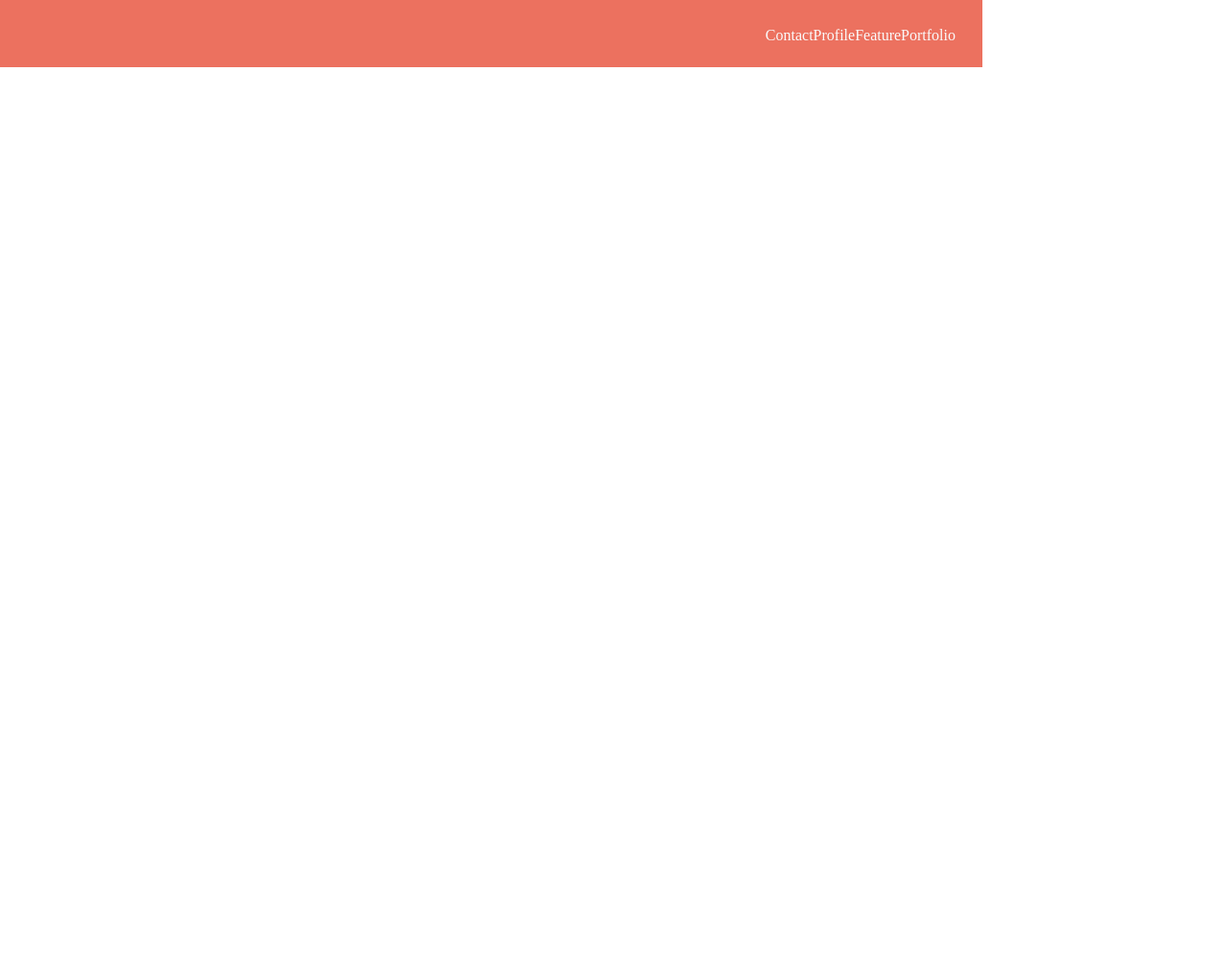
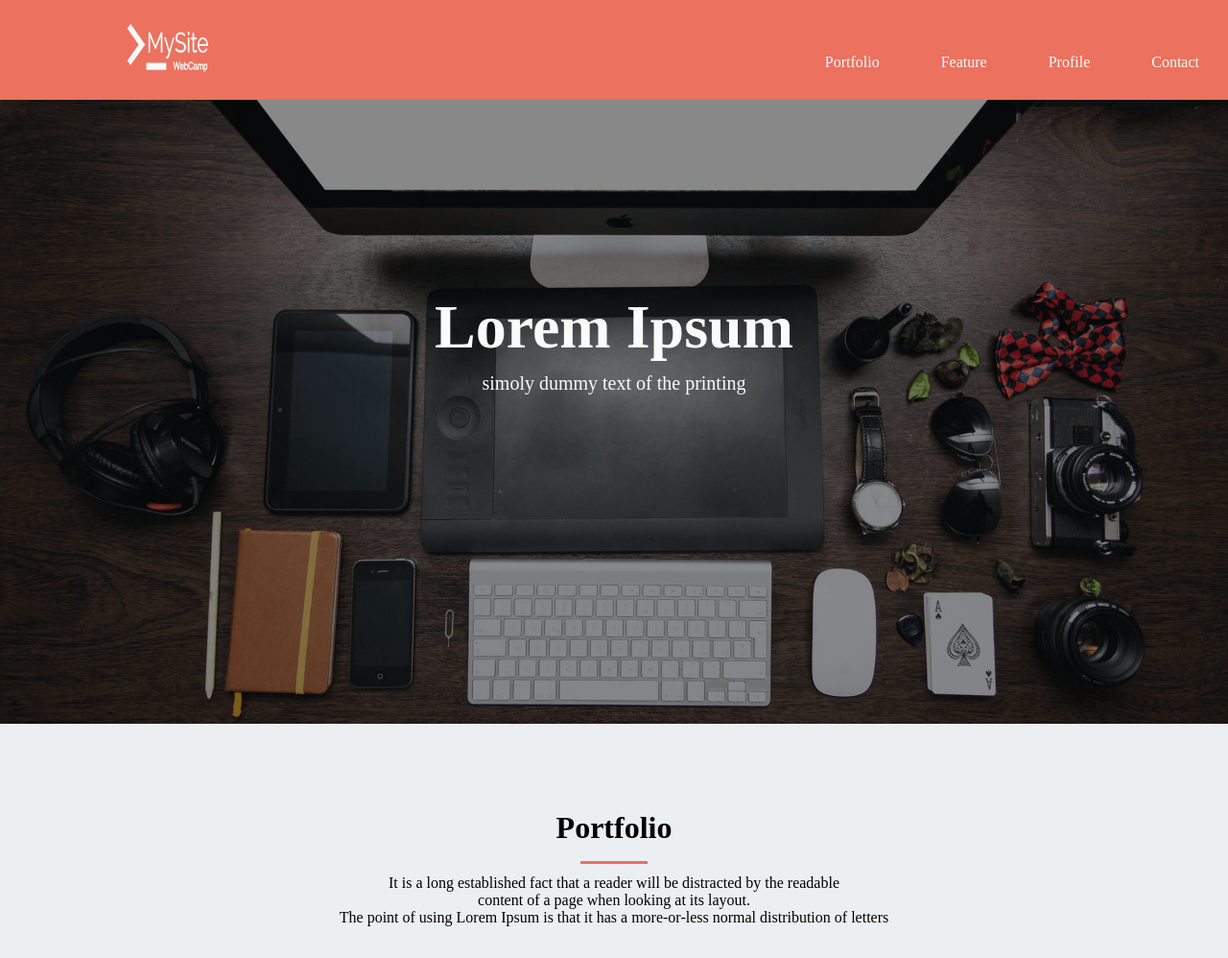
Before and after one commit to yoshiya-03/skillup, a plain HTML site: page index.html in a window 1280 px wide. Shown: the top 998 px of the page at 96% size. Before the commit the page ends 800 px from the top, so only its background shows below. Drawn offline with Linux system fonts and the light colour scheme.

Commit message:
[Update]

```diff
--- a/index.html
+++ b/index.html
@@ -1,5 +1,6 @@
 <!DOCTYPE html>
 <html lang="ja">
+
 <head>
   <meta charset="UTF-8" />
   <!-- CSSファイルの読み込み -->
@@ -9,24 +10,45 @@
 
 <body>
     <header>
-      <div class="header-contents">
-        <div class="header-list">
-          <nav>
-            <ul>
-              <li class="list">Portfolio</li>
-              <li class="list">Feature</li>
-              <li class="list">Profile</li>
-              <li class="list">Contact</li>
+
+        <img class="header-image" src="img/logo.png" alt="">
+
+      <ul class="nav-list">
+
+        <a href=""><li class="nav-list-item">Portfolio</li></a>
+        <a href=""><li class="nav-list-item">Feature</li></a>
+        <a href=""><li class="nav-list-item">Profile</li></a>
+        <a href=""><li class="nav-list-item">Contact</li></a>
       </ul>
-          </nav>
-        </div>
-      </div>
+    </header>
   </header>
 
+  <main-visual>
+    <div class="main-visual-content">
+    <h1 class="main-visual-text">Lorem Ipsum</h1>
+    <p class="main-visual-text-p">simoly dummy text of the printing</p>
+  </div>
+  </main-visual>
+
   <main>
+    <div class="main-content">
+      <h3 class="main-text">Portfolio</h3>
+      <p class="main-text-p">It is a long established fact that a reader will be distracted by the readable<br>
+        content of a page when looking at its layout.<br>
+        The point of using Lorem Ipsum is that it has a more-or-less normal distribution of letters</p>
+    </div>
+    <div class="production">
+      <div class="production bg-1 sp-none"></div>
+      <div class="production bg-2"></div>
+      <div class="production bg-3 sp-none"></div>
+      <div class="production bg-4"></div>
+      <div class="production bg-5 sp-none"></div>
+      <div class="production bg-6"></div>
+    </div>
   </main>
 
   <footer></footer>
 
 </body>
+
 </html>
--- a/style.css
+++ b/style.css
@@ -6,20 +6,124 @@
   color: #6c6b6b;
 }
 
-.header-contents {
-  height: 70px;
-  width: 1024px;
+
+header {
+  height: 70x;
+  width: 100%;
+  padding: 15px 0;
   background-color: #ec715f;
-  display: inline-block;
 }
 
-.header-list {
-  margin: 28px;
+.header-image {
+  width: 110px;
+  height: 70px;
+  margin-left: 120px;
 }
 
-.list {
+.nav-list {
+    line-height: 100px;
+    float: right;
+    margin-left: 30px;
+    list-style: none;
+}
+.nav-list-item {
+  color: #fafafa;
   list-style: none;
+  display: inline-block;
+  margin: 0 30px;
+}
+
+.main-visual-content {
+  width: 100%;
+  height: 650px;
+  background-image: url(img/mv.png);
+  background-size: cover;
+
+}
+
+.main-visual-text {
+  color: #fafafa;
+  font-size: 64px;
+  text-align: center;
+  padding-top: 200px;
+}
+
+.main-visual-text-p {
+  color: #fafafa;
+  font-size: 20px;
+  text-align: center;
+  margin-top: 10px;
+}
+
+.main-content {
+  width: 100%;
+  height: 900px;
+  background-color: #eceff1;
+}
+
+
+.main-text {
+  font-size: 32px;
+  color: black;
+  text-align: center;
+  margin-top: 0px;
+  padding-top: 90px;
+}
+.main-text:before {
+    content: '';
+    position: absolute;
+    left: 50%;
+    bottom: -100px; /*下線の上下位置調整*/
+    display: inline-block;
+    width: 70px; /*下線の幅*/
+    height: 3px; /*下線の太さ*/
+    transform: translate(-50%); /*位置調整*/
+    background-color: #ec715f; /*下線の色*/
+}
+
+.main-text-p {
   font-size: 16px;
-  color: #fafafa;
-  float: right;
+  color: black;
+  padding-top: 30px;
+  padding-bottom: 30px;
+  text-align: center;
 }
+
+.production {
+  float: left;
+  width: 300px;
+  height: 250px;
+  margin: 10px 10px 0 0;
+  background-size: cover;
+  background-position: center;
+
+  background-image: url(img/sketch.jpg),
+                    url(img/webcamp-mother.png),
+                    url(img/webcamp-mother.png),
+                    url(img/webcamp.png),
+                    url(img/talk.jpg),
+                    url(img/webcamp-mother.png)
+                    background-repeat: no-repeat,
+.bg-1 {
+ background-image: url(img/sketch.jpg);
+}
+
+.bg-2 {
+  background-image: url(img/webcamp-mother.png);
+}
+
+.bg-3 {
+  background-image: url(../img/sketch.jpg);
+}
+
+.bg-4 {
+  background-image: url(../img/sketch.jpg);
+}
+
+.bg-5 {
+  background-image: url(../img/sketch.jpg);
+}
+
+.bg-6 {
+  background-image: url(../img/sketch.jpg);
+}
```
Lines whose indentation alone changed are shown as unchanged.
